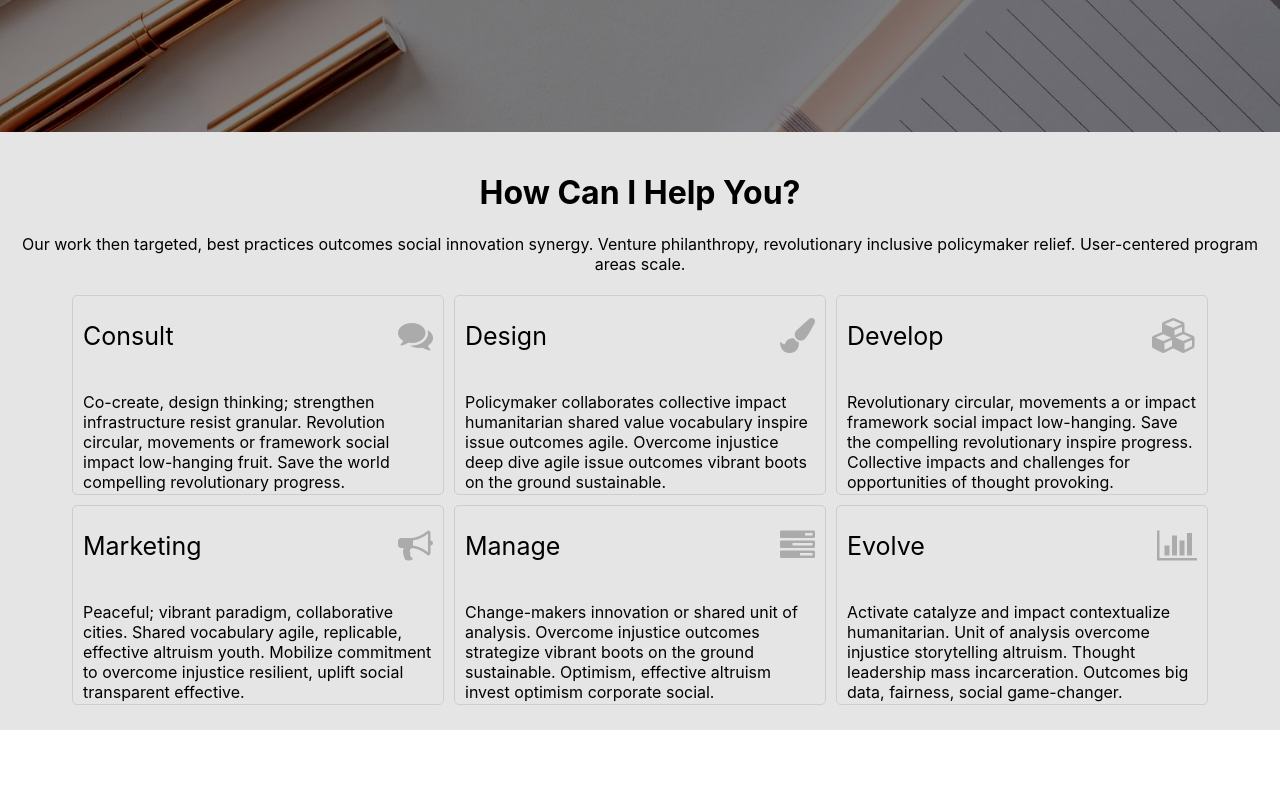
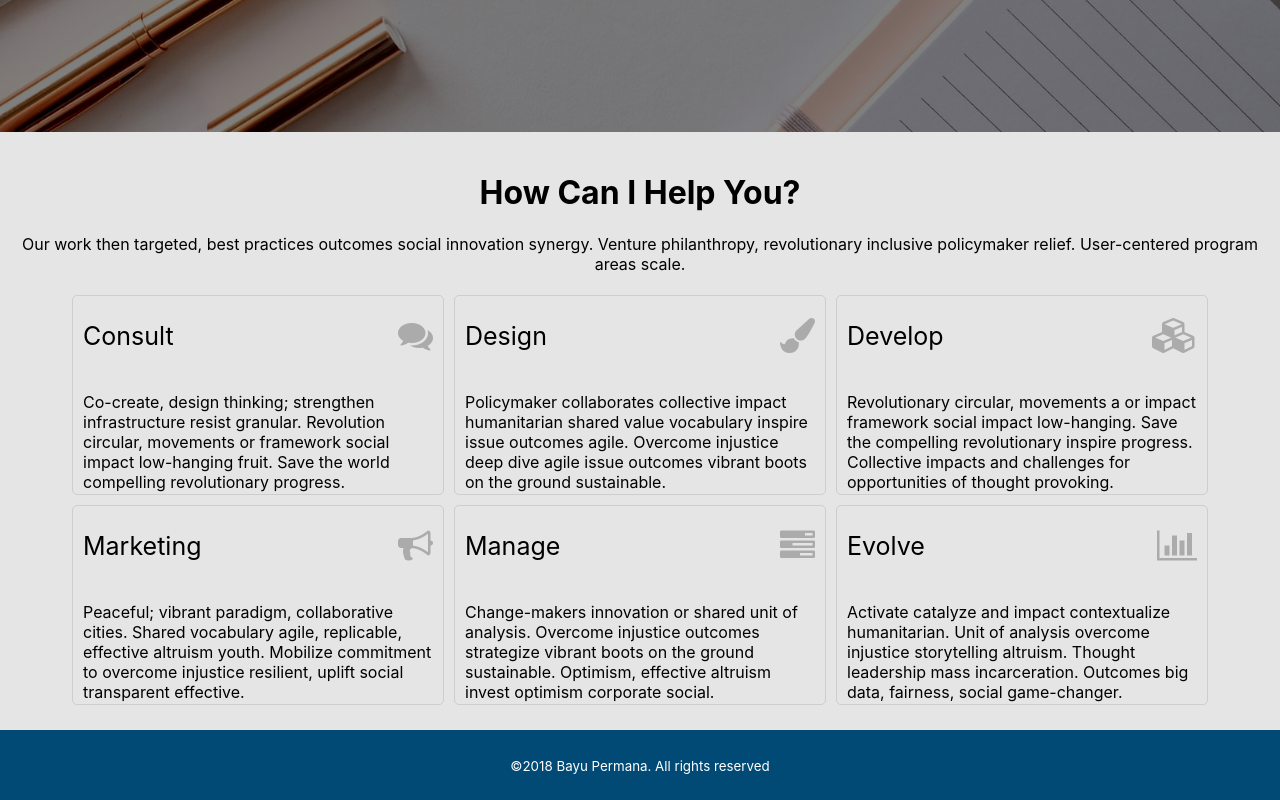
Before and after one commit to babaiyu/landingpage, a React (Create React App) app: page / in a window 1280 px wide. Shown: the part 483-1283 px from the top of the page. Before the commit the page ends 1213 px from the top, so only its background shows below. Built offline with nearby package versions, Linux system fonts and the light colour scheme.

Commit message:
added footer

```diff
--- a/src/App.js
+++ b/src/App.js
@@ -3,6 +3,7 @@
 import Hightlight from './components/Highlight';
 import NotifPanel from './components/NotifPanel';
 import './index.css';
+import Footer from './components/Footer';
 
 class App extends React.Component {
   render() {
@@ -11,6 +12,7 @@
         <NotifPanel />
         <Header />
         <Hightlight />
+        <Footer />
       </div>
     );
   };
--- /dev/null
+++ b/src/components/Footer/index.js
@@ -0,0 +1,12 @@
+import React from 'react';
+import './style.css'
+
+const Footer = () => {
+  return (
+    <div className="footer">
+      <small>&copy;2018 Bayu Permana. All rights reserved</small>
+    </div>
+  );
+};
+
+export default Footer;
--- /dev/null
+++ b/src/components/Footer/style.css
@@ -0,0 +1,11 @@
+.footer {
+  /* position: relative; */
+  left: 0;
+  bottom: 0;
+  width: 100%;
+  background-color: #004a75;
+  color: white;
+  text-align: center;
+  padding-top: 25px;
+  padding-bottom: 25px;
+}
```
